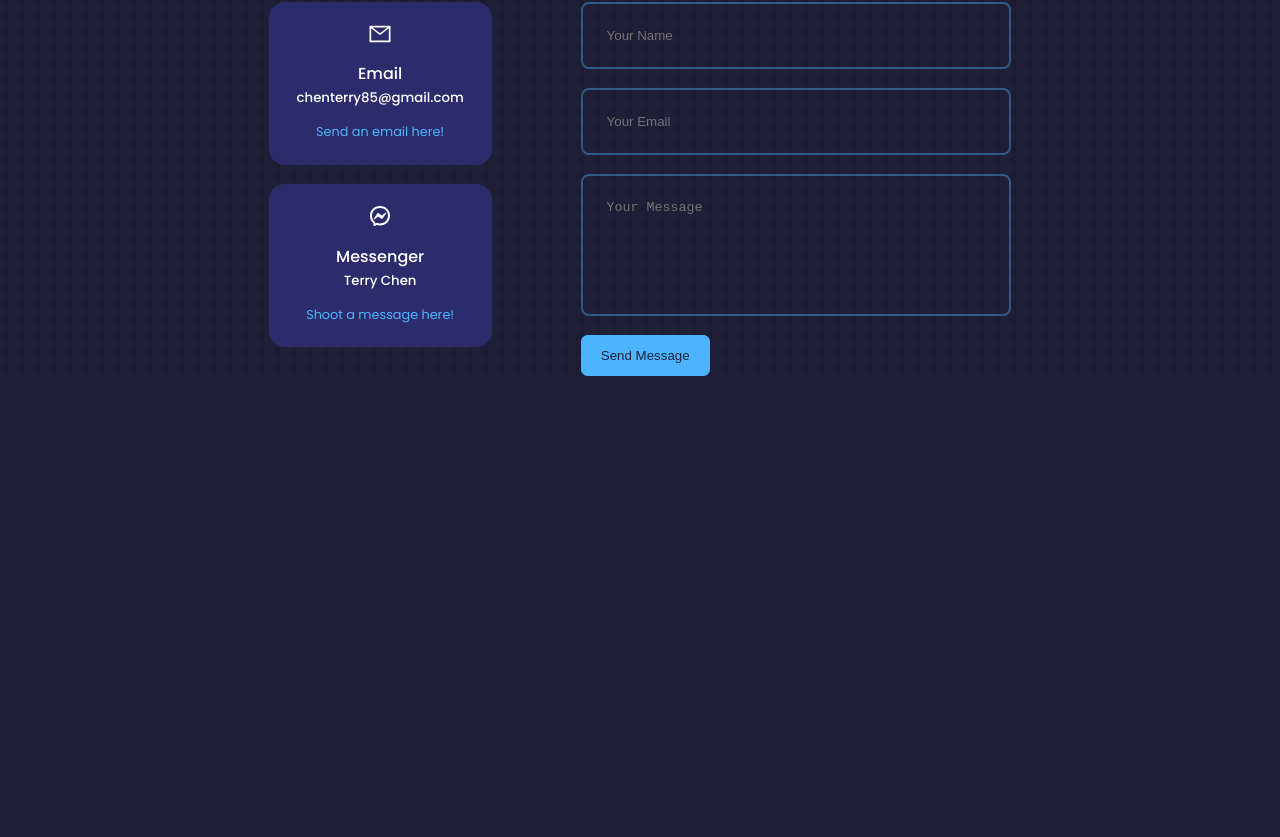
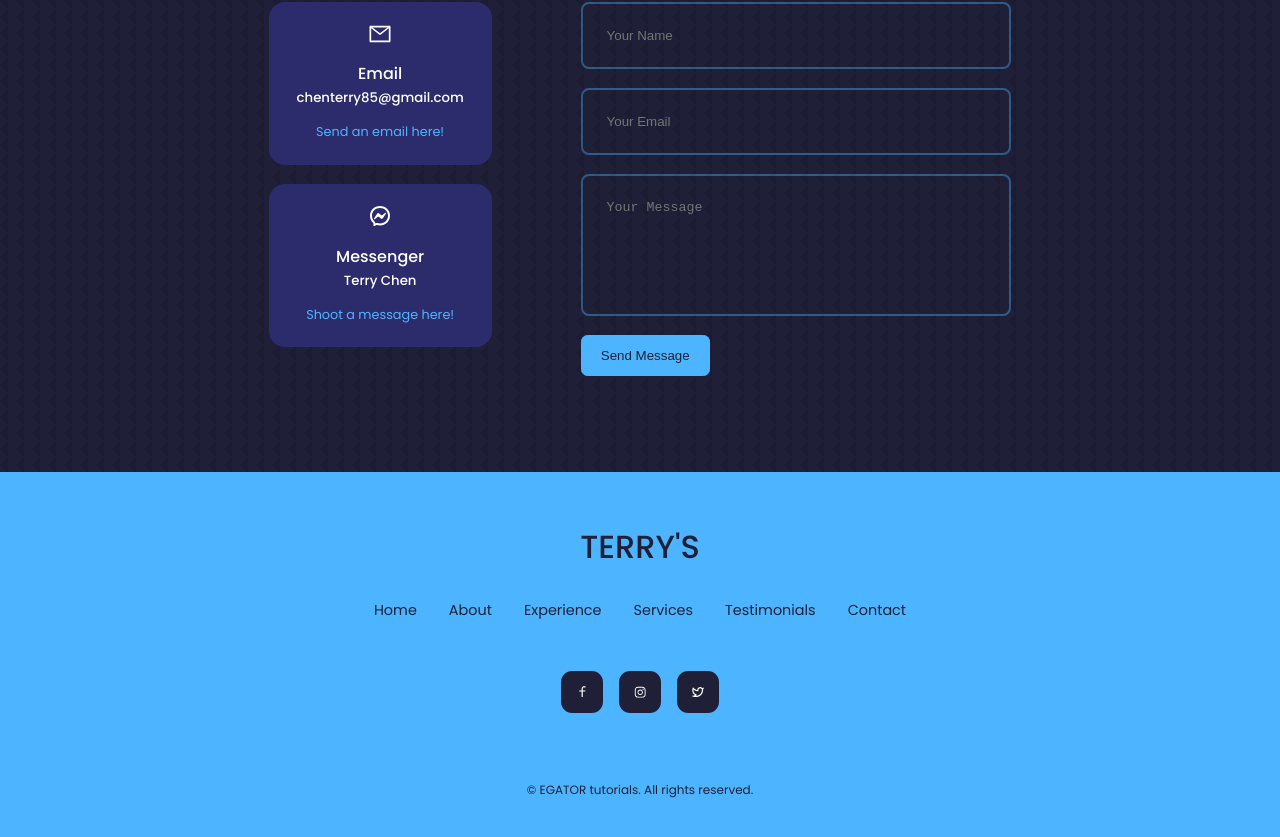
Before and after one commit to chenterry85/terrychen-website, a React (Create React App) app: page / in a window 1280 px wide. Shown: the part 3943-4780 px from the top of the page. Before the commit the page ends 4319 px from the top, so only its background shows below. Built offline with nearby package versions, Linux system fonts and the light colour scheme.

Commit message:
Add footer section

```diff
--- a/src/components/footer/Footer.jsx
+++ b/src/components/footer/Footer.jsx
@@ -6,7 +6,27 @@
 const Footer = () => {
   return (
     <footer>
+      <a href="#" className='footer__logo'>TERRY'S</a>
 
+      <ul className='permalinks'>
+        <li><a href='#'>Home</a></li>
+        <li><a href='#about'>About</a></li>
+        <li><a href='#experience'>Experience</a></li>
+        <li><a href='#services'>Services</a></li>
+        <li><a href='#testimonials'>Testimonials</a></li>
+        <li><a href='#contact'>Contact</a></li>
+      </ul>
+
+      <div className='footer__socials'>
+        <a href="https://facebook.com"><RiFacebookLine/></a>
+        <a href="https://instagram.com"><IoLogoInstagram/></a>
+        <a href="https://twitter.com"><RiTwitterLine/></a>
+
+      </div>
+
+      <div className='footer__copyright'>
+        <small>&copy; EGATOR tutorials. All rights reserved.</small>
+      </div>
     </footer>
   )
 }
--- a/src/components/footer/footer.css
+++ b/src/components/footer/footer.css
@@ -0,0 +1,67 @@
+footer {
+  background: var(--color-primary);
+  padding: 3rem 0;
+  text-align: center;
+  font-size: 0.9rem;
+  margin-top: 6rem;
+}
+
+footer a {
+  color: var(--color-bg);
+}
+
+.footer__logo {
+  font-size: 2rem;
+  font-weight: 500;
+  margin-bottom: 1.5rem;
+  display: inline-block;
+}
+
+.permalinks {
+  display: flex;
+  flex-wrap: wrap;
+  justify-content: center;
+  gap: 2rem;
+  margin: 0 auto 3rem;
+}
+
+.footer__socials {
+  display: flex;
+  justify-content: center;
+  gap: 1rem;
+  margin-bottom: 4rem;
+}
+
+.footer__socials a {
+  background: var(--color-bg);
+  color: var(--color-white);
+  padding: 0.8rem;
+  border-radius: 0.7rem;
+  display: flex;
+  border: 1px solid transparent;
+}
+
+.footer__socials a:hover {
+  background: transparent;
+  color: var(--color-bg);
+  border-color: var(--color-bg);
+}
+
+.footer__copyright {
+  margin-bottom: 4rem;
+  color: var(--color-bg);
+}
+
+/* ========== Media Queries (Media Devices) ========== */
+
+/* Mobiles */
+@media screen and (max-width: 600px) {
+  .permalinks {
+    flex-direction: column;
+    gap: 1.3rem;
+  }
+
+  .footer__socials{
+    margin-bottom: 2.5rem;
+  }
+}
```
